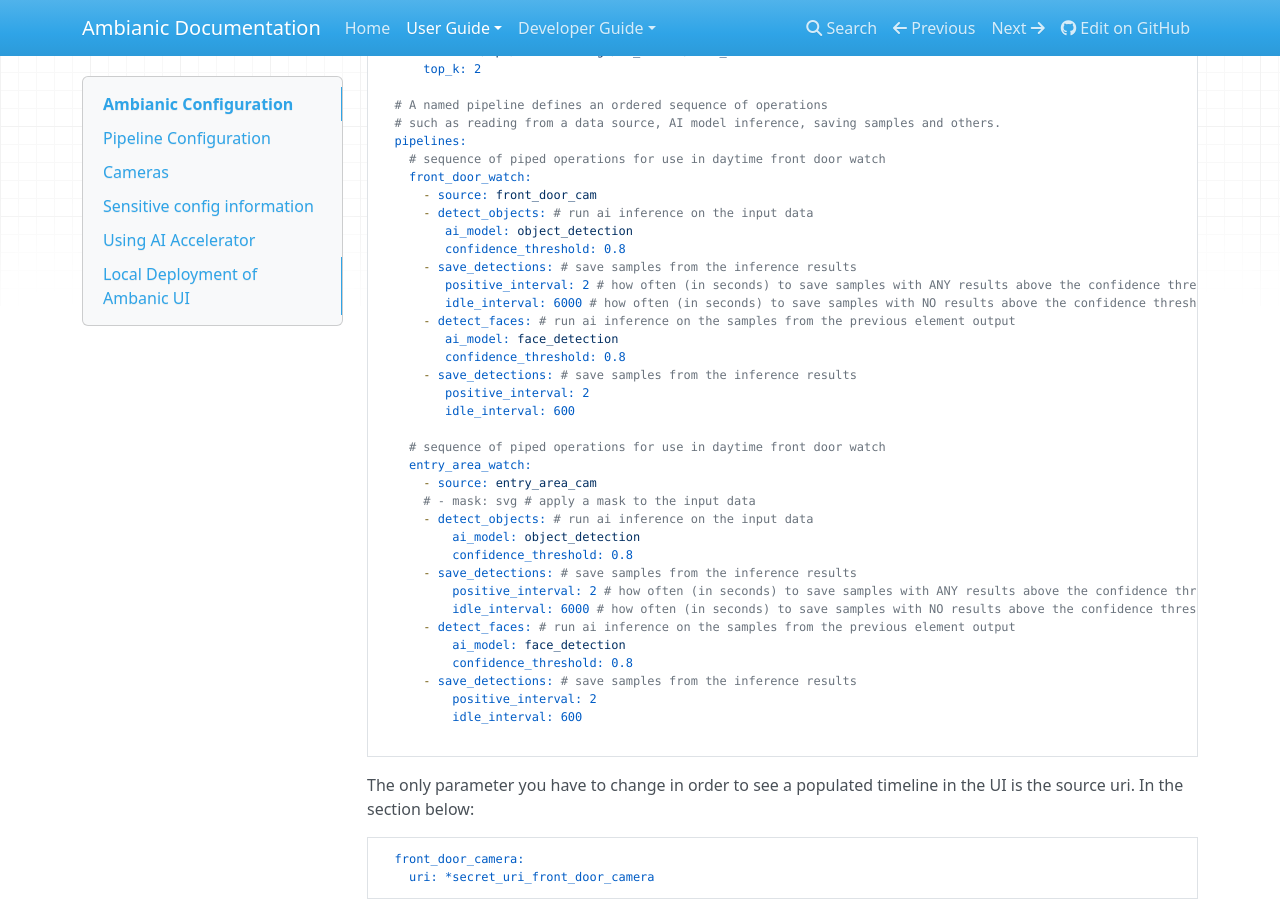
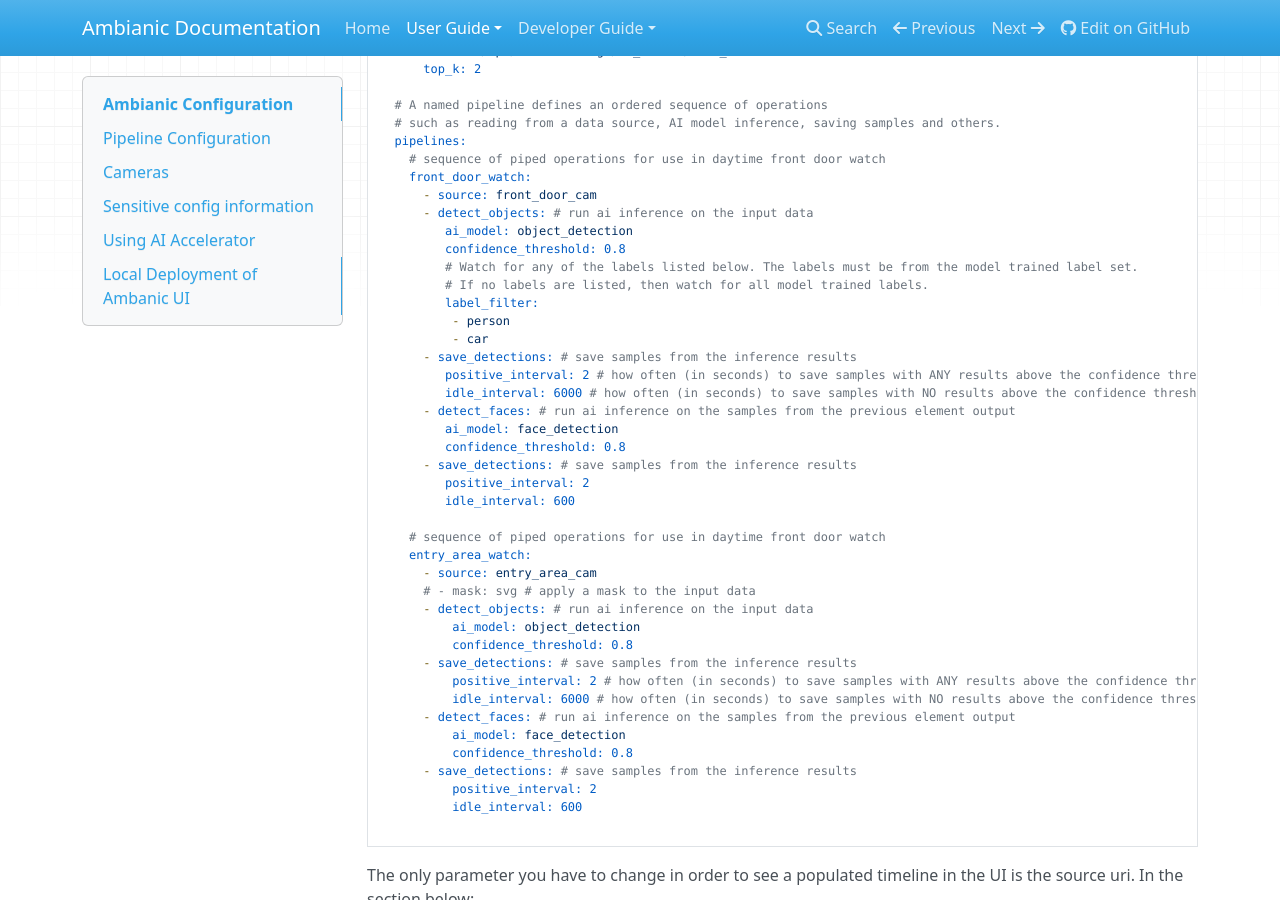
Before and after one commit to ambianic/ambianic-docs, an MkDocs documentation site: the page built from docs-md/users/configure.md, in a window 1280 px wide and 900 px high, scrolled down 1824 px. Built offline with MkDocs 1.6.1, drawn with Linux system fonts in a browser that asks for light colours; nearby versions of some CDN libraries.

Commit message:
docs: add label_filter config parameter

```diff
--- a/docs-md/users/configure.md
+++ b/docs-md/users/configure.md
@@ -124,6 +124,11 @@ sources:
       - detect_objects: # run ai inference on the input data
          ai_model: object_detection
          confidence_threshold: 0.8
+         # Watch for any of the labels listed below. The labels must be from the model trained label set.
+         # If no labels are listed, then watch for all model trained labels.
+         label_filter:
+          - person
+          - car
       - save_detections: # save samples from the inference results
          positive_interval: 2 # how often (in seconds) to save samples with ANY results above the confidence threshold
          idle_interval: 6000 # how often (in seconds) to save samples with NO results above the confidence threshold
```
